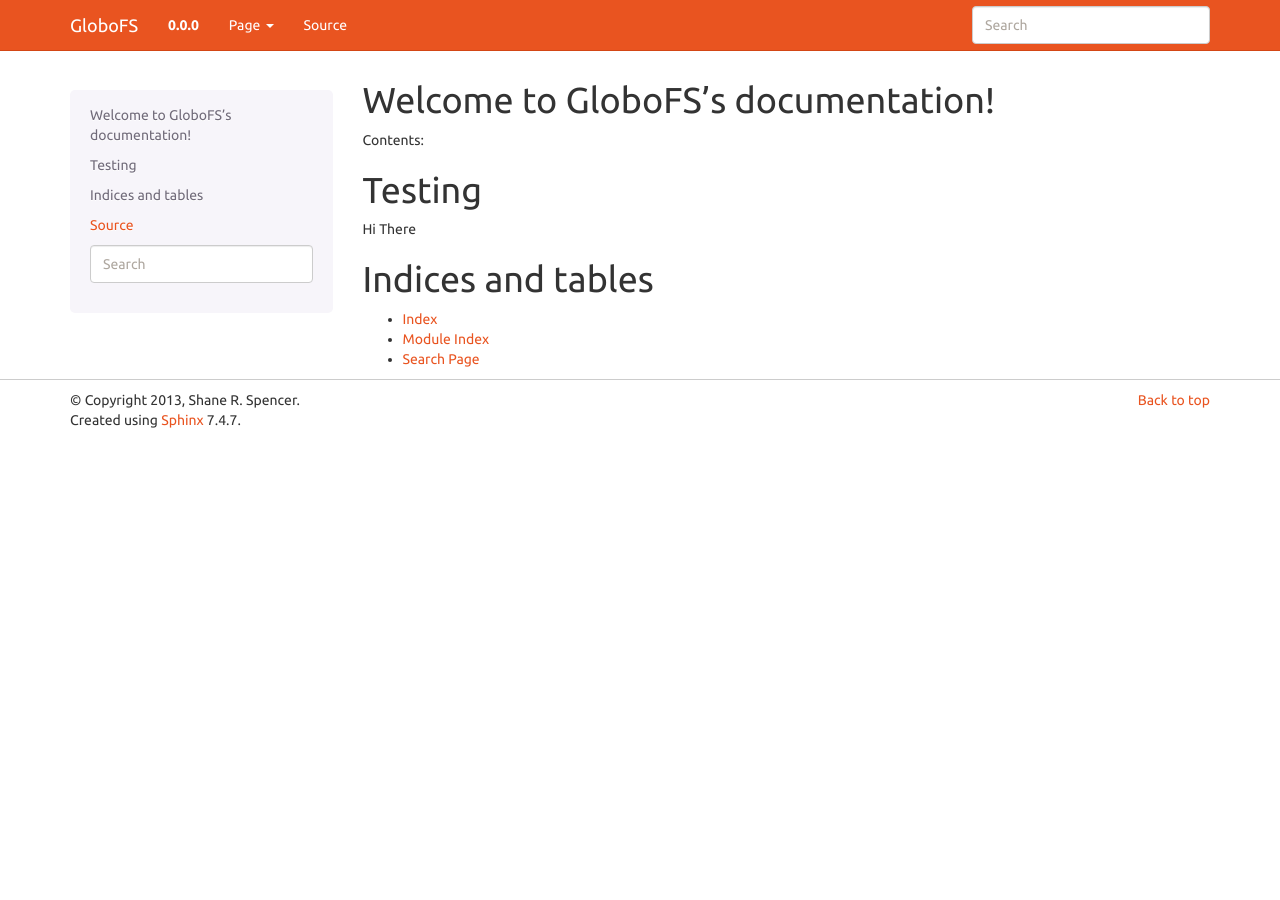
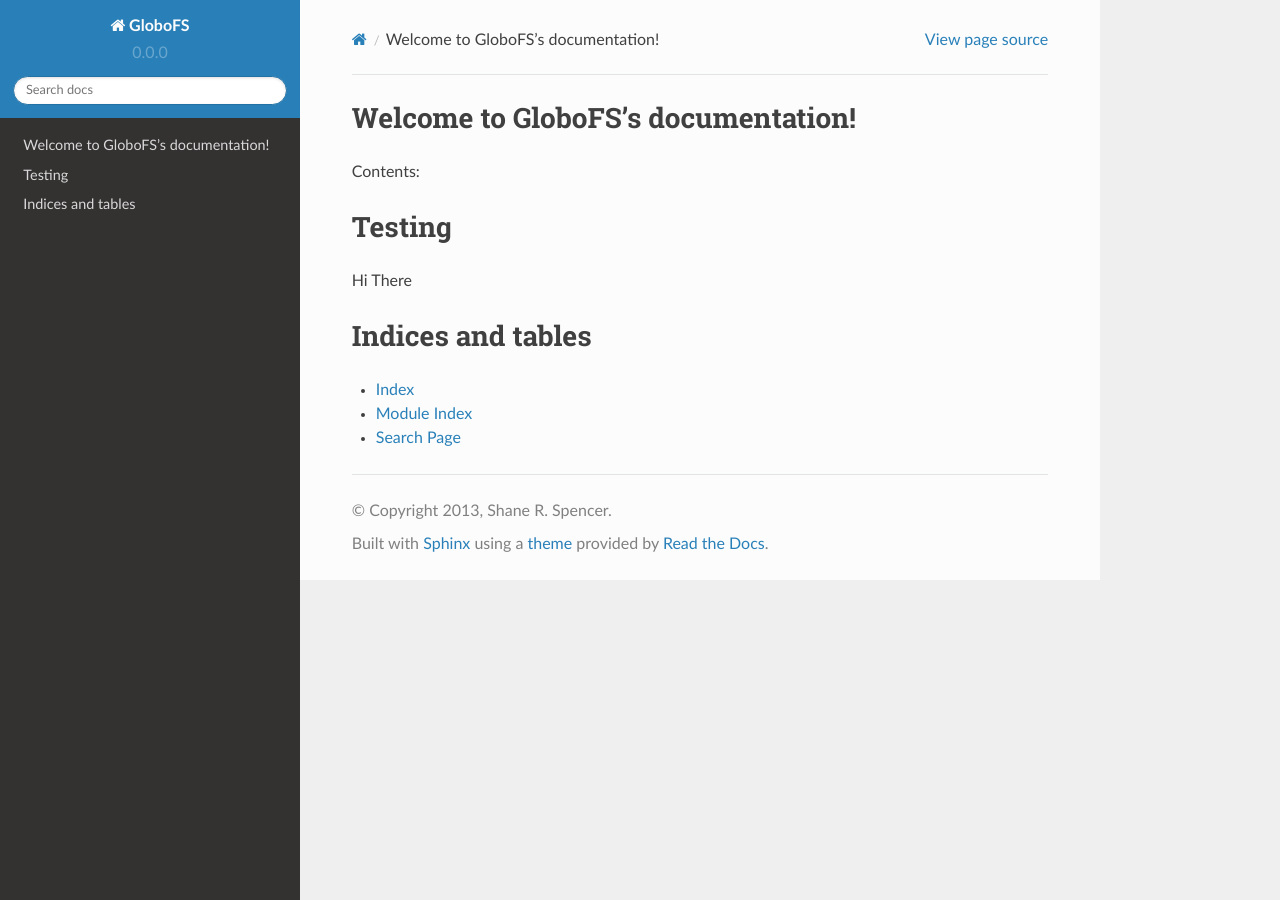
Before and after one commit to GloboFS/GloboFS, a Sphinx documentation site: the page built from docs/index.rst, in a window 1280 px wide. Built offline with Sphinx 7.4.7 and the Read the Docs theme 2.0.0, drawn with Linux system fonts in a browser that asks for light colours.

Commit message:
change theme

```diff
--- a/docs/conf.py
+++ b/docs/conf.py
@@ -13,7 +13,7 @@
 
 import sys, os
 
-import sphinx_bootstrap_theme
+#import sphinx_bootstrap_theme
 
 # If extensions (or modules to document with autodoc) are in another directory,
 # add these directories to sys.path here. If the directory is relative to the
@@ -93,23 +93,23 @@ pygments_style = 'sphinx'
 
 # The theme to use for HTML and HTML Help pages.  See the documentation for
 # a list of builtin themes.
-#html_theme = 'sphinx_rtd_theme'
-html_theme = 'bootstrap'
+html_theme = 'sphinx_rtd_theme'
+#html_theme = 'bootstrap'
 
 # Theme options are theme-specific and customize the look and feel of a theme
 # further.  For a list of options available for each theme, see the
 # documentation.
 #html_theme_options = {}
 
-html_theme_options = {
-    'bootswatch_theme': "united",
-    'bootstrap_version': "3",
-}
+#html_theme_options = {
+#    'bootswatch_theme': "united",
+#    'bootstrap_version': "3",
+#}
 
 # Add any paths that contain custom themes here, relative to this directory.
 #html_theme_path = []
-#html_theme_path = ['_themes/sphinx_rtd_theme']
-html_theme_path = sphinx_bootstrap_theme.get_html_theme_path()
+html_theme_path = ['_themes/sphinx_rtd_theme']
+#html_theme_path = sphinx_bootstrap_theme.get_html_theme_path()
 
 # The name for this set of Sphinx documents.  If None, it defaults to
 # "<project> v<release> documentation".
--- a/requirements.txt
+++ b/requirements.txt
@@ -1,2 +1,2 @@
 Sphinx
-sphinx_bootstrap_theme
+#sphinx_bootstrap_theme
```
